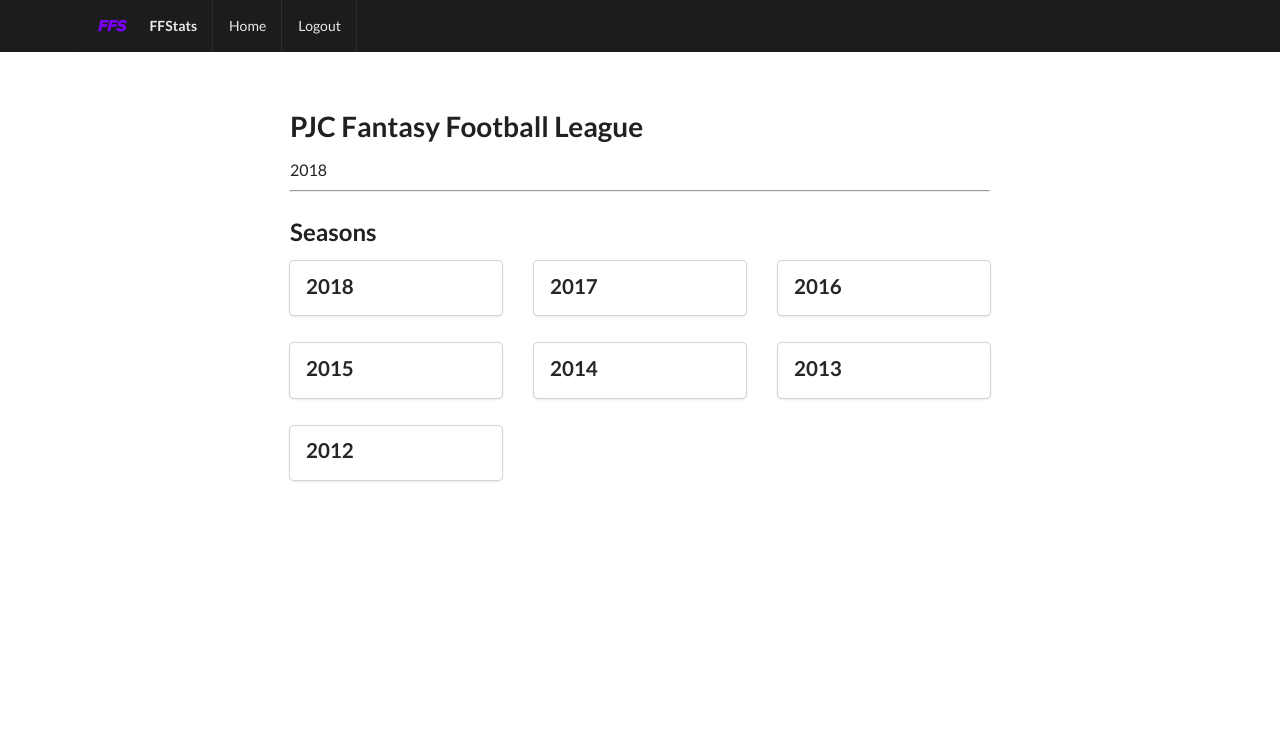
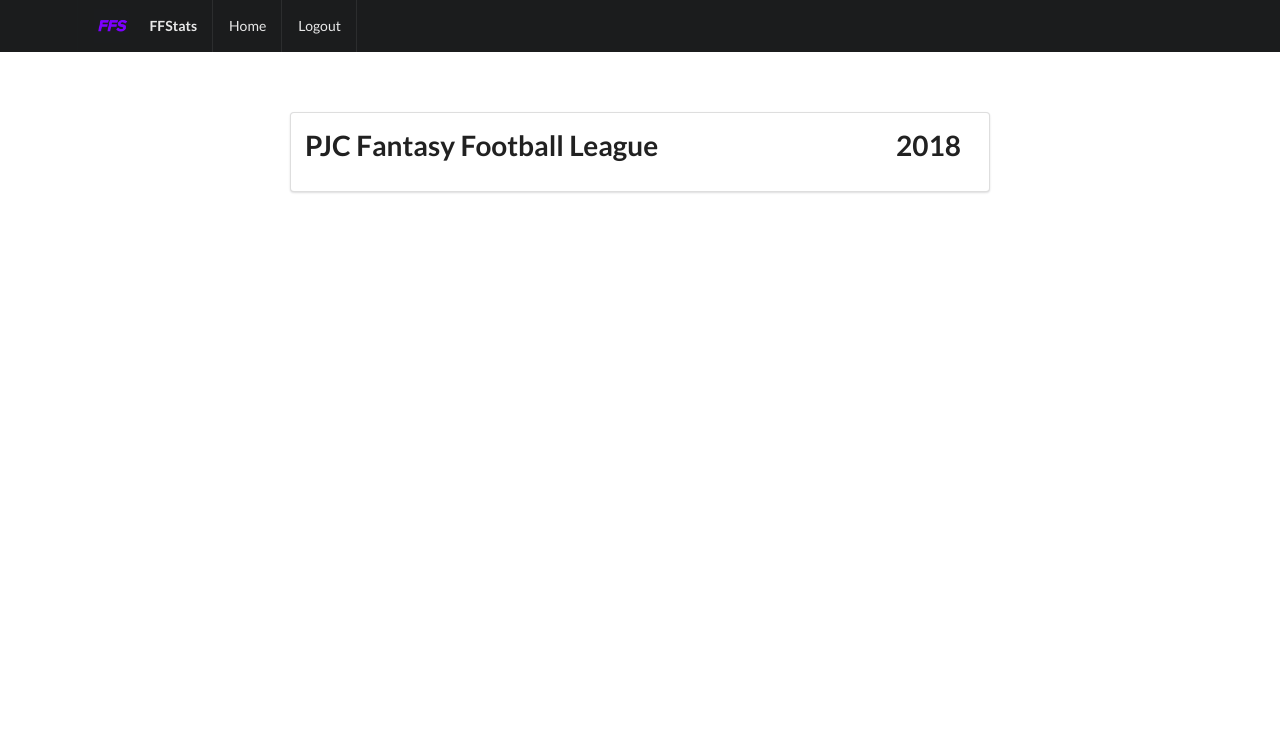
Before and after one commit to nishilshah17/FFStats, a Flask app: page /home/league/1/season/1 in a window 1280 px wide. Shown: the top 734 px of the page. Before the commit the page ends 482 px from the top, so only its background shows below. Run offline with Flask 2, Linux system fonts and the light colour scheme; some libraries are stand-ins or nearby versions.

```diff
--- a/templates/season.html
+++ b/templates/season.html
@@ -46,47 +46,15 @@
     </div>
 
     <div class="ui main text container">
-      <h1 class="ui header">PJC Fantasy Football League</h1>
-      <span class="category">2018</span>
-      <hr>
-      <h2 class="ui header">Seasons</h2>
-      <div class="ui three stackable cards">
-        <a class="ui card" href="#">
-          <div class="content">
-            <div class="header">2018</div>
-          </div>
-        </a>
-        <a class="ui card" href="#">
-          <div class="content">
-            <div class="header">2017</div>
-          </div>
-        </a>
-        <a class="ui card" href="#">
-          <div class="content">
-            <div class="header">2016</div>
-          </div>
-        </a>
-        <a class="ui card" href="#">
-          <div class="content">
-            <div class="header">2015</div>
-          </div>
-        </a>
-        <a class="ui card" href="#">
-          <div class="content">
-            <div class="header">2014</div>
-          </div>
-        </a>
-        <a class="ui card" href="#">
-          <div class="content">
-            <div class="header">2013</div>
-          </div>
-        </a>
-        <a class="ui card" href="#">
-          <div class="content">
-            <div class="header">2012</div>
-          </div>
-        </a>
+      <div class="ui clearing segment">
+      <h1 class="ui left floated header">
+        PJC Fantasy Football League
+      </h1>
+      <h1 class="ui right floated header">
+        2018
+      </h1>
       </div>
+
     </div>
 
     <script src="https://www.gstatic.com/firebasejs/5.5.8/firebase-app.js"></script>
```
Also changed, not shown: templates/league.html (+20 -9 lines).
